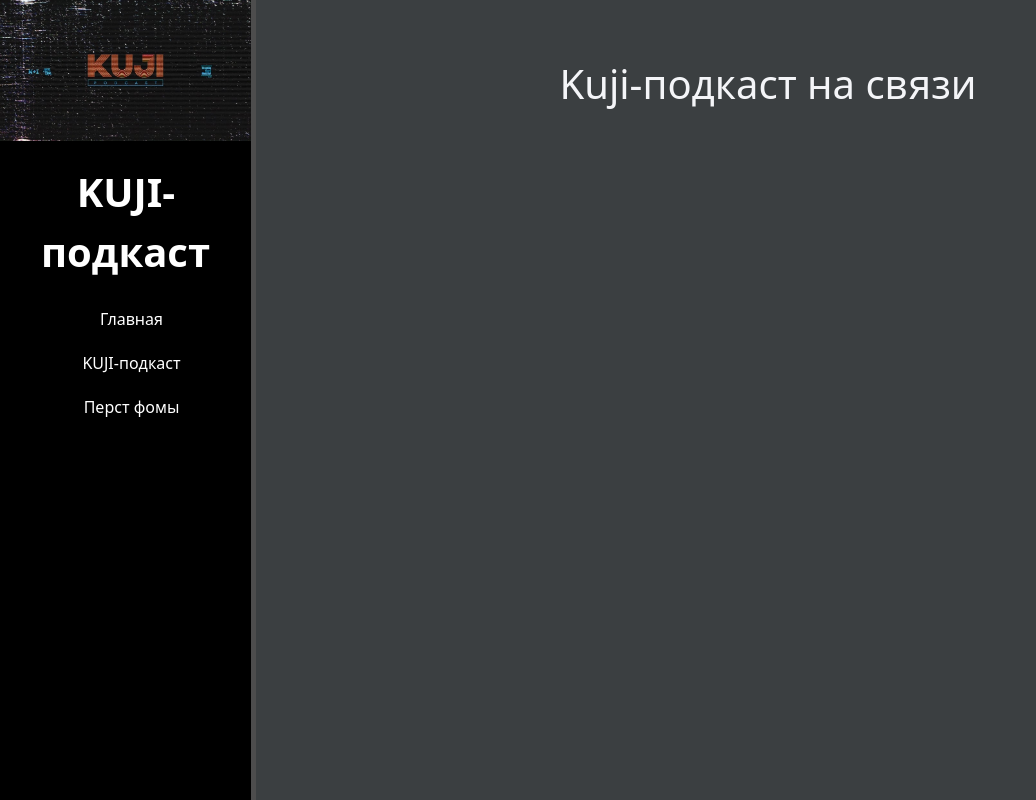
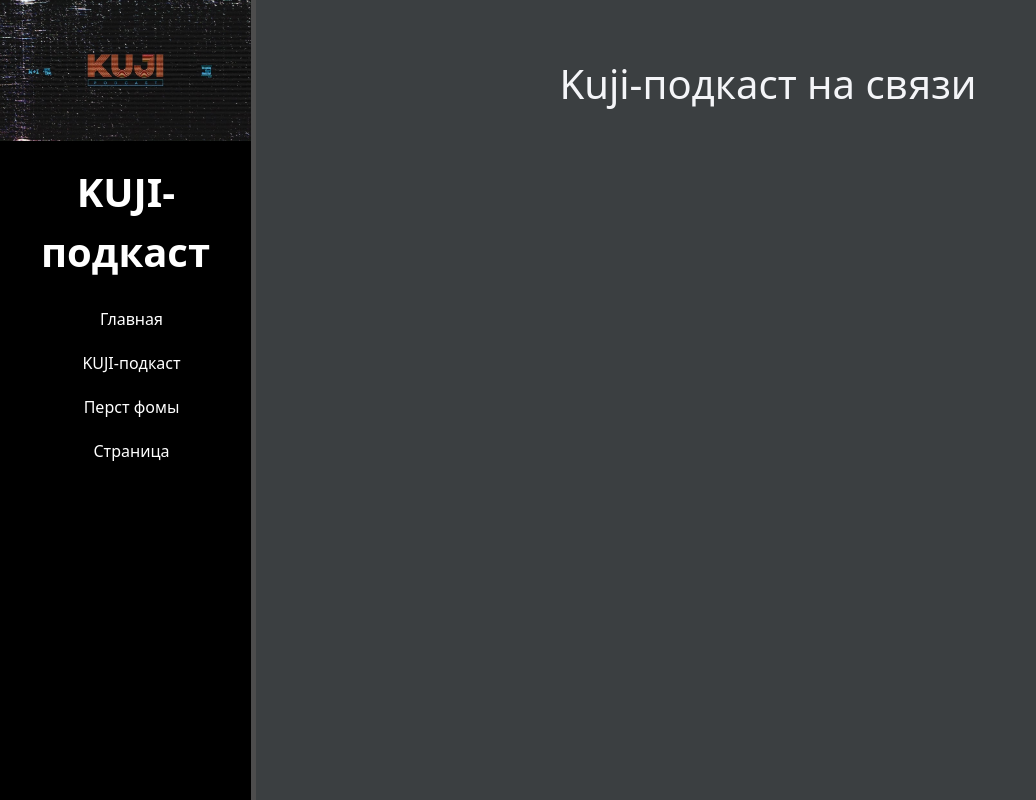
Before and after one commit to madmas11/kuji, a Django app: page / in a window 1280 px wide. Shown: the whole page, without its empty margins (0-1036 px from the left). Run offline with Django 3.2, Linux system fonts and the light colour scheme; data that the repository does not hold is empty.

Commit message:
add href for a user page

```diff
--- a/kuji_podkast/video/templates/main.html
+++ b/kuji_podkast/video/templates/main.html
@@ -16,9 +16,7 @@
         <a href="{% url 'home' %}"><li>Главная</li></a>
         <a href="{% url 'podkast' %}"><li>KUJI-подкаст</li></a>
         <a href="{% url 'perst' %}"><li>Перст фомы</li></a>
-{#        <a href="{% url 'index_user' user.username %}"><li>Страница {{ user.username }}</li></a>#}
-
-
+        <a href="{% url 'user_page' user.username %}"><li>Страница {{ user.username }}</li></a>
 
     </ul>
 </aside>
```
